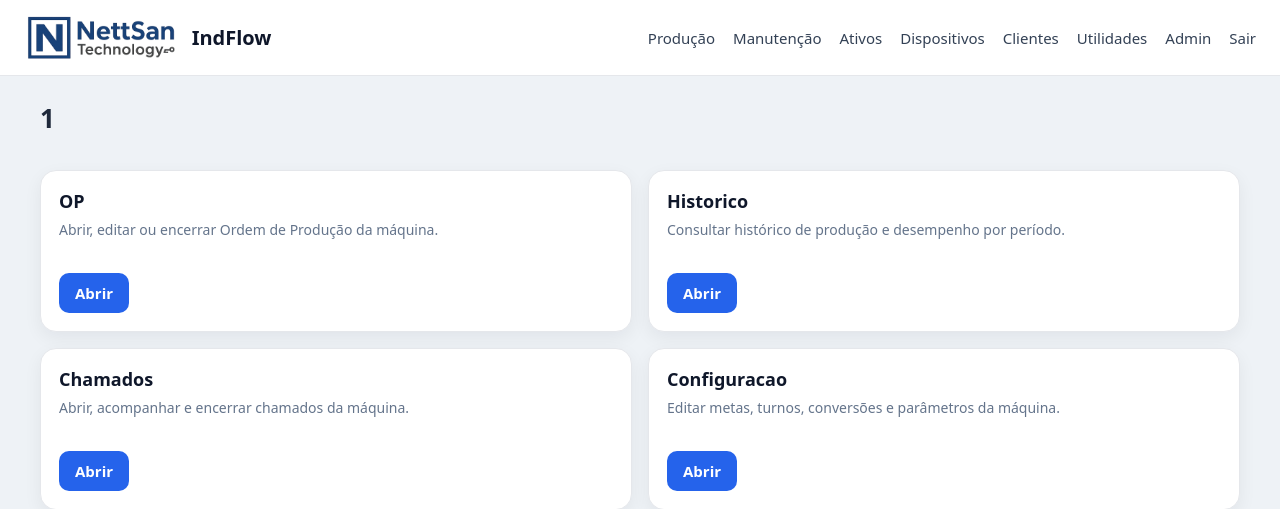
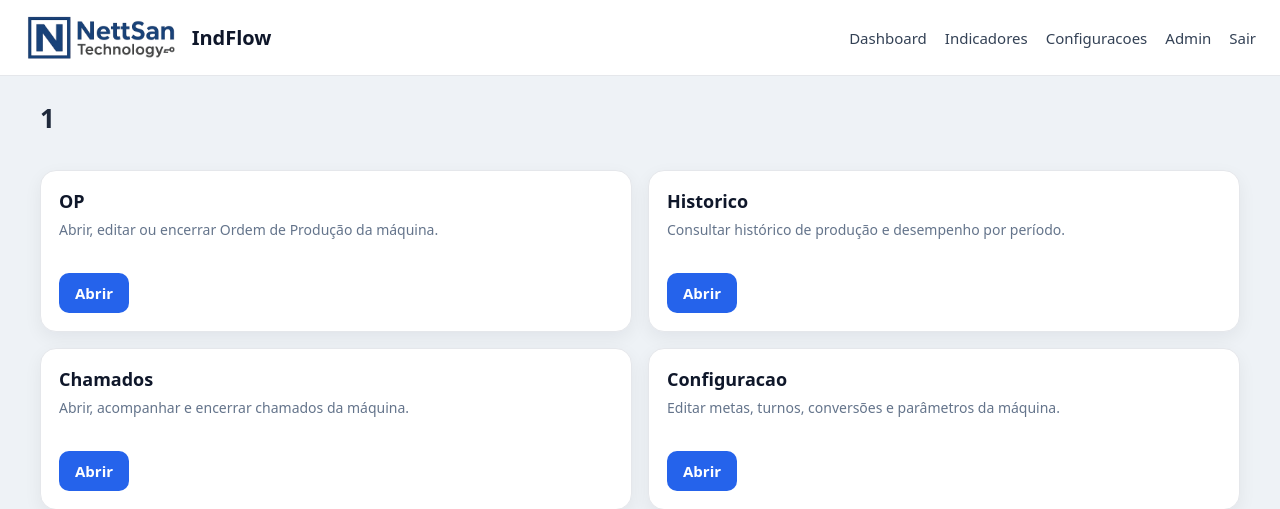
Before and after one commit to NettoSantana/indflow, a Flask app: page /producao/config/1 in a window 1280 px wide. Shown: the top 509 px of the page. Run offline with Flask 3, Linux system fonts and the light colour scheme; a user stored in the database is signed in; data comes from the database, SQL or seed files in the repository; data that the repository does not hold is empty.

Commit message:
﻿recode: atualizar navbar do hub da maquina para menu atual (Dashboard/Indicadores/Configuracoes/Admin/Sair)

```diff
--- a/templates/config_maquina.html
+++ b/templates/config_maquina.html
@@ -1,7 +1,7 @@
 <!--
 Caminho: C:\Users\vlula\OneDrive\Área de Trabalho\Projetos Backup\indflow\templates\config_maquina.html
-Ultimo recode: 2026-02-21 09:02 (America/Bahia)
-Motivo: Transformar a tela em Hub da Maquina (cards). OP passa a ser gerenciada por modal na propria pagina. Historico/Chamados/Configuracao seguem por rotas separadas.
+Ultimo recode: 2026-02-21 09:17 (America/Bahia)
+Motivo: Atualizar navbar desta pagina para o modelo atual (Dashboard/Indicadores/Configuracoes/Admin/Sair). Manter OP em modal e cards.
 -->
 
 <!--
@@ -228,12 +228,9 @@ Motivo: Forcar layout desktop em celular/tablet (viewport width fixo) para telas
     </div>
 
     <div class="nav-links">
-      <a href="/producao">Produção</a>
-      <a href="/manutencao">Manutenção</a>
-      <a href="/ativos">Ativos</a>
-      <a href="/devices/">Dispositivos</a>
-      <a href="/clientes">Clientes</a>
-      <a href="/utilidades">Utilidades</a>
+      <a href="/">Dashboard</a>
+      <a href="/indicadores">Indicadores</a>
+      <a href="/configuracoes">Configuracoes</a>
       <a href="/admin">Admin</a>
       <a href="/admin/logout">Sair</a>
     </div>
```
